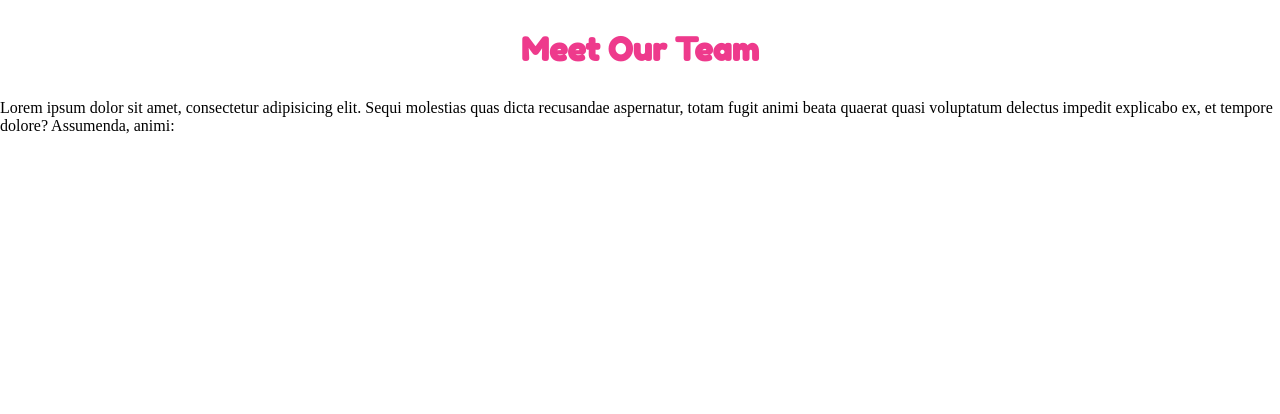
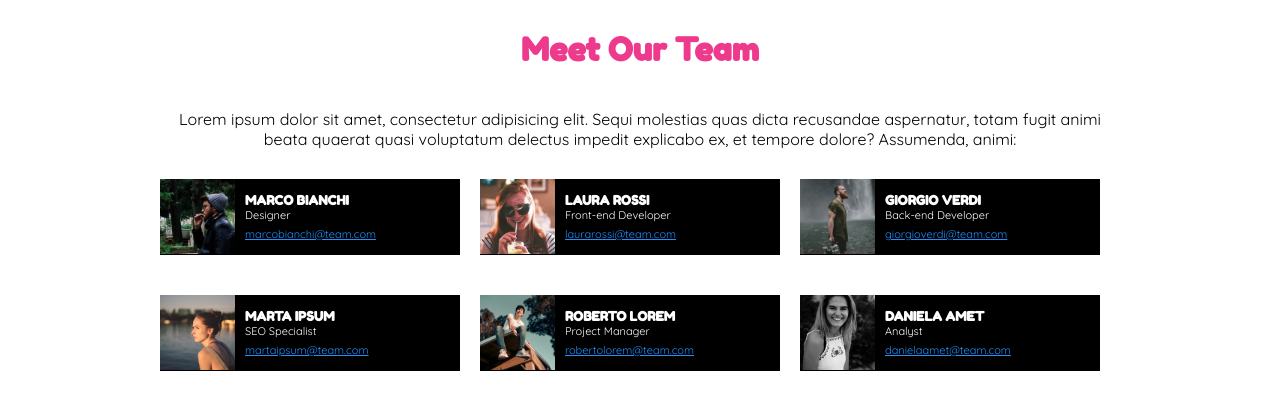
Before and after one commit to Saraesp/html-css-float-cards, a plain HTML site: page index.html in a window 1280 px wide. Drawn offline with Linux system fonts and the light colour scheme.

Commit message:
add_main_modified

```diff
--- a/CSS/style.css
+++ b/CSS/style.css
@@ -4,9 +4,71 @@
     box-sizing: border-box;
 }
 
+body{
+    font-family: 'Quicksand', sans-serif;
+}
+
+/*title*/
 h1{
     text-align: center;
     color: #EE3A8C;
     font-family: 'Fredoka One', cursive;
     padding: 30px;
 }
+
+/*MAIN*/
+
+#first_p{
+    text-align: center;
+    padding: 10px;
+    margin-bottom: 20px;
+}
+
+/*ROW*/
+.container{
+    width: 75%;
+    margin: 0 auto;
+}
+
+.clearflix::after {
+    content: "";
+    clear: both;
+    display: table;
+}
+
+.card{
+    float: left;
+    width: calc(100%/3);
+    margin-bottom: 40px;
+}
+
+/*img*/
+img{
+    float: left;
+    width: 75px;
+    margin: 0px 10px 0px 0px;
+  }
+
+/*COLOMN*/
+.column{
+    background-color: black;
+    width: 300px;
+    padding: 13px;
+}
+
+
+h3{
+    font-size: 13px;
+    font-family: 'Fredoka One', cursive;
+    color: white;
+}
+
+.second_p{
+    color: white;
+    font-size: 11px;
+}
+
+a{
+    color: #1E90FF;
+    font-size: 11px;
+}
--- a/index.html
+++ b/index.html
@@ -14,43 +14,61 @@
         <h1>Meet Our Team</h1>
     </header>
 
-    <main>
-        <p>Lorem ipsum dolor sit amet, consectetur adipisicing elit. Sequi molestias quas dicta recusandae aspernatur, totam fugit animi beata quaerat
+    <main class="container">
+        <p id="first_p">Lorem ipsum dolor sit amet, consectetur adipisicing elit. Sequi molestias quas dicta recusandae aspernatur, totam fugit animi beata quaerat
             quasi voluptatum delectus impedit explicabo ex, et tempore dolore? Assumenda, animi:</p>
 
-        <div class="row">
-            <div class="colomn">
-                <h3></h3>
-                <p></p>
-                <a href=""></a>
+        <div class="row clearflix">
+            <div class="card">
+                <img src="./img/male1.png" alt="male.1">
+                <div class="column">
+                    <h3>MARCO BIANCHI</h3>
+                    <p class="second_p">Designer</p>
+                    <a href="">marcobianchi@team.com</a>
+                </div>
             </div>
-            <div class="colomn">
-                <h3></h3>
-                <p></p>
-                <a href=""></a>
+            <div class="card">
+                <img src="./img/female1.png" alt="female.1">
+                <div class="column">
+                    <h3>LAURA ROSSI</h3>
+                    <p class="second_p">Front-end Developer</p>
+                    <a href="">laurarossi@team.com</a>
+                </div>
             </div>
-            <div class="colomn">
-                <h3></h3>
-                <p></p>
-                <a href=""></a>
+            <div class="card">
+                <img src="./img/male2.png" alt="male.2">
+                <div class="column">
+                    <h3>GIORGIO VERDI</h3>
+                    <p class="second_p">Back-end Developer</p>
+                    <a href="">giorgioverdi@team.com</a>
+                </div>
             </div>
         </div>
 
-        <div class="row">
-            <div class="colomn">
-                <h3></h3>
-                <p></p>
-                <a href=""></a>
+        <div class="row clearflix">
+            <div class="card">
+                <img src="./img/female2.png" alt="female2">
+                <div class="column">
+                    <h3>MARTA IPSUM</h3>
+                    <p class="second_p">SEO Specialist</p>
+                    <a href="">martaipsum@team.com</a>
+                </div>
             </div>
-            <div class="colomn">
-                <h3></h3>
-                <p></p>
-                <a href=""></a>
+            <div class="card">
+                <img src="./img/male3.png" alt="male3">
+                <div class="column">
+                    <h3>ROBERTO LOREM</h3>
+                    <p class="second_p">Project Manager</p>
+                    <a href="">robertolorem@team.com</a>
+                </div>
             </div>
-            <div class="colomn">
-                <h3></h3>
-                <p></p>
-                <a href=""></a>
+            <div class="card">
+                <img src="./img/female3.png" alt="female">
+                <div class="column">
+                    <h3>DANIELA AMET</h3>
+                    <p class="second_p">Analyst</p>
+                    <a href="">danielaamet@team.com</a>
+                </div>
             </div>
         </div>
     </main>
```
